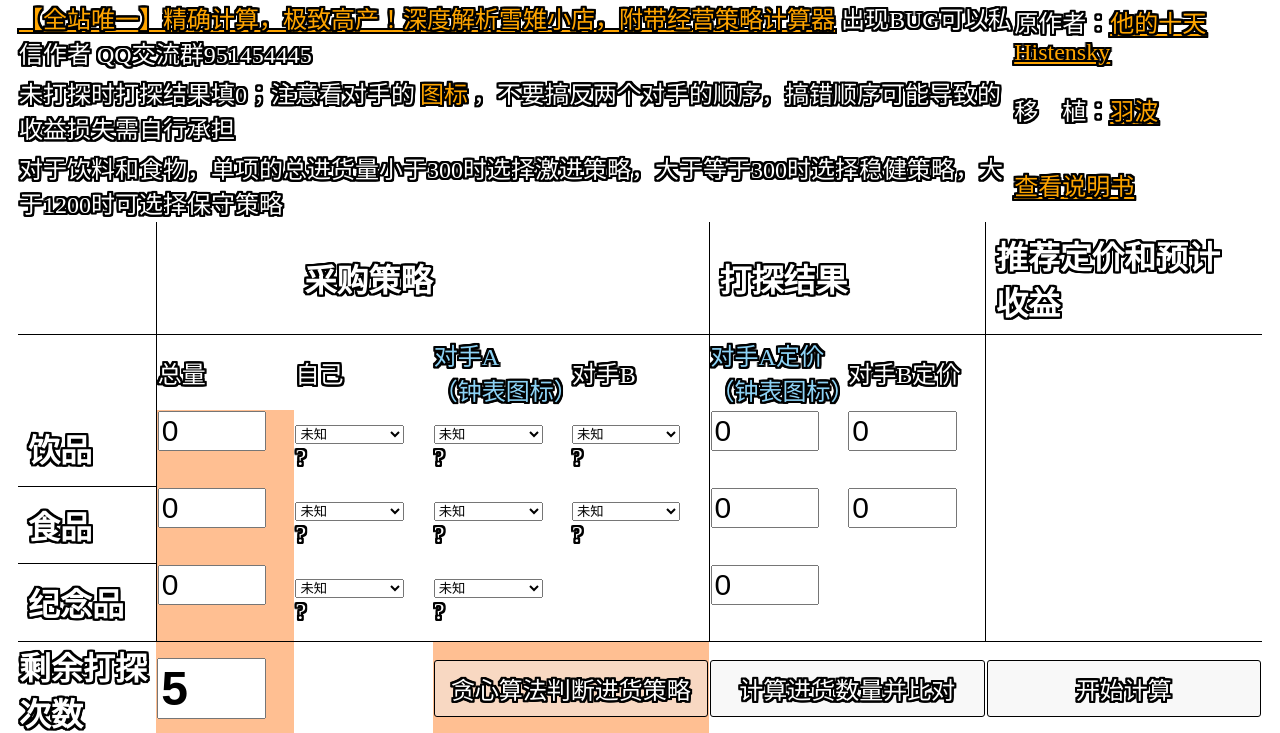
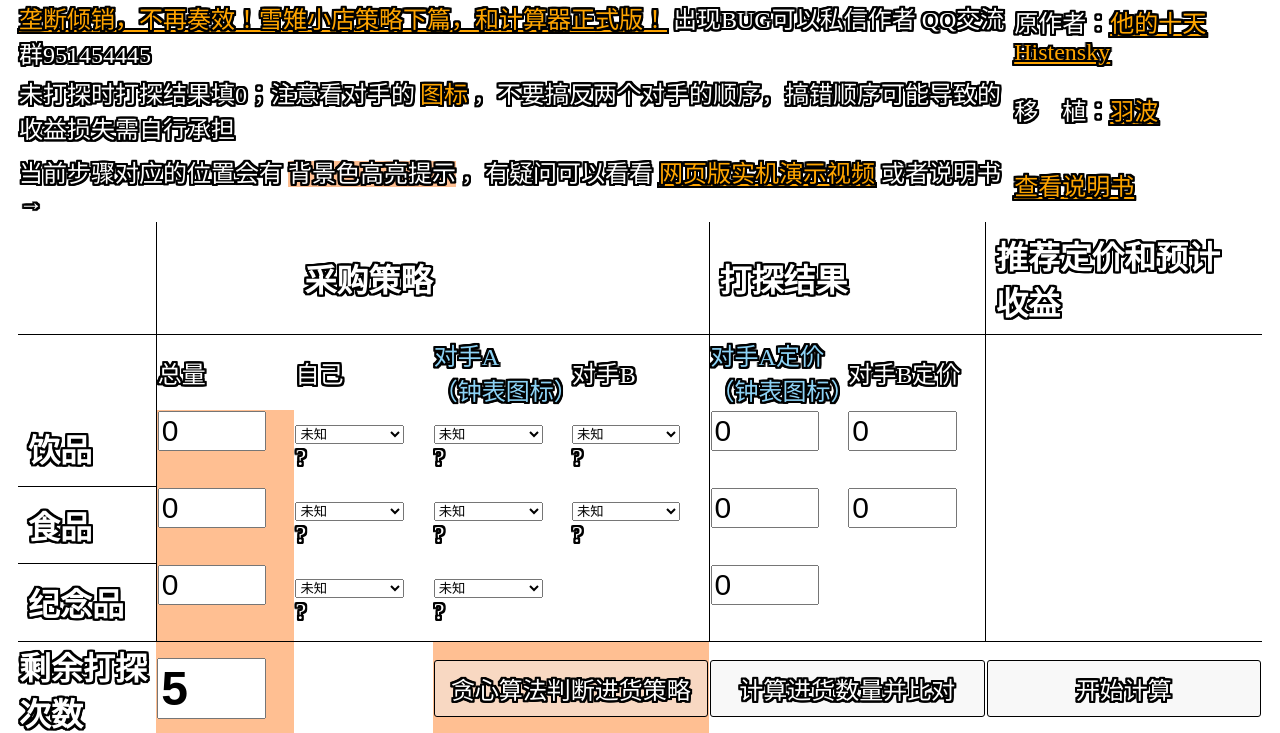
Before and after one commit to SonodaHanami/snowsant_calculator, a plain HTML site: page index.html in a window 1280 px wide. Shown: the part 80-813 px from the top of the page. Drawn offline with Linux system fonts and the light colour scheme.

Commit message:
更新顶部链接和文字说明

```diff
--- a/index.html
+++ b/index.html
@@ -265,7 +265,7 @@
     <table class="table_text">
         <tr>
             <td colspan="4" id="td_notice_0" class="">
-                <a href="https://www.bilibili.com/video/BV11p4y1V78k" target="_blank">【全站唯一】精确计算，极致高产！深度解析雪雉小店，附带经营策略计算器</a> 出现BUG可以私信作者 QQ交流群951454445
+                <a href="https://www.bilibili.com/video/BV1444y1w7eJ/" target="_blank">垄断倾销，不再奏效！雪雉小店策略下篇，和计算器正式版！</a> 出现BUG可以私信作者 QQ交流群951454445
             </td>
             <td colspan="1">
                 <p>原作者：<a href="https://space.bilibili.com/246187036" target="_blank">他的十天Histensky</a></p>
@@ -281,7 +281,7 @@
         </tr>
         <tr>
             <td colspan="4" id="td_notice_2" class="">
-                对于饮料和食物，单项的总进货量小于300时选择激进策略，大于等于300时选择稳健策略，大于1200时可选择保守策略
+                当前步骤对应的位置会有<span class="current_step" style="color: #FFF">背景色高亮提示</span>，有疑问可以看看 <a href="https://www.bilibili.com/video/BV1f44y1w7Y2/" target="_blank">网页版实机演示视频</a> 或者说明书→
             </td>
             <td colspan="1" class="">
                 <a href="./help.html" target="_blank">查看说明书</a>
```
